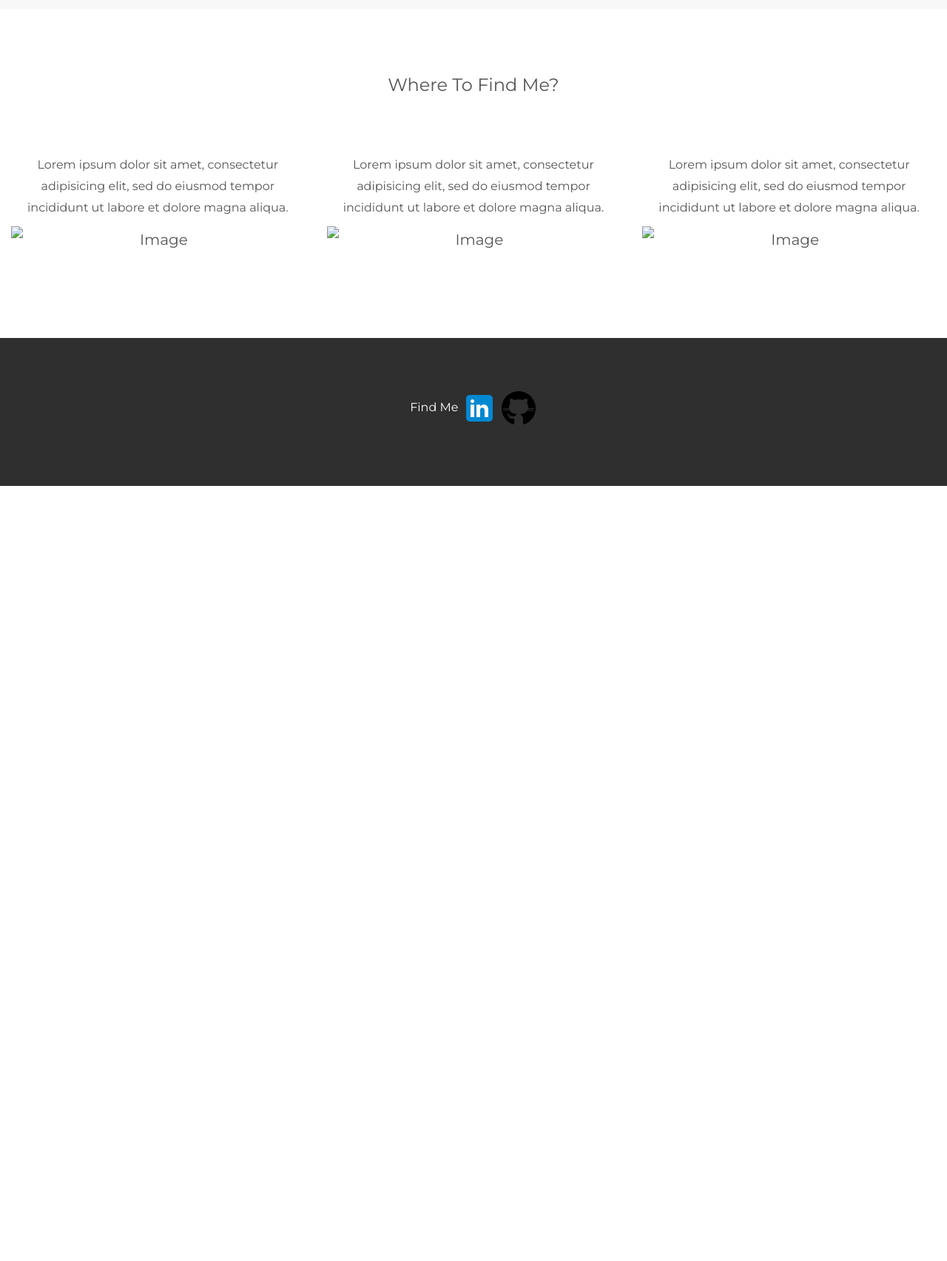
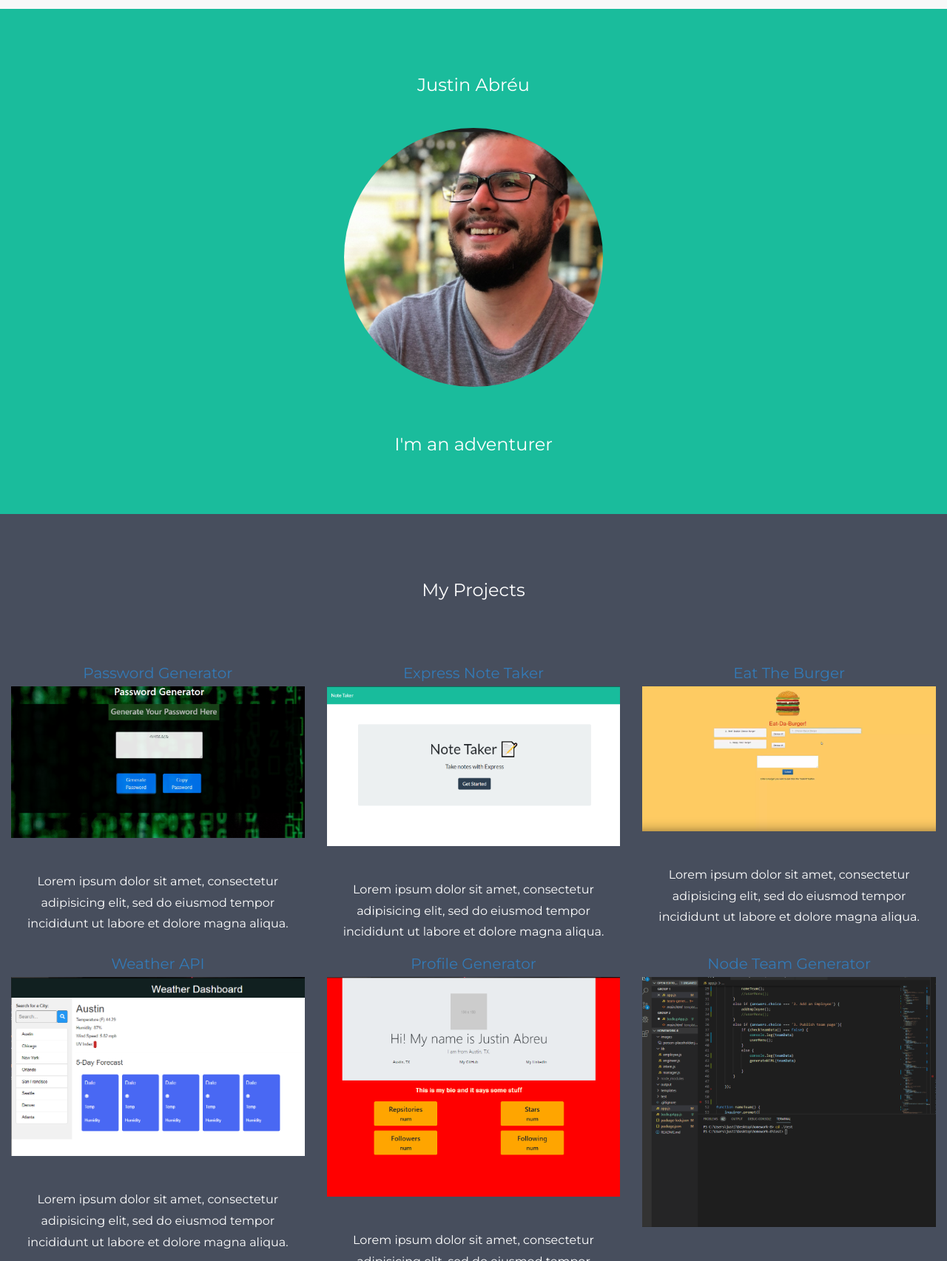
Before and after one commit to JGABREU2145/Portfolio, a plain HTML site: page portflio.html in a window 1280 px wide. Shown: the part 68-1773 px from the top of the page at 74% size. Before the commit the page ends 800 px from the top, so only its background shows below. Drawn offline with nearby package versions, Linux system fonts and the light colour scheme.

Commit message:
portfolio page styling done, needs descriptions

```diff
--- a/portflio.html
+++ b/portflio.html
@@ -49,6 +49,10 @@
   .navbar-nav  li a:hover {
     color: #1abc9c !important;
   }
+  .form-group {
+      width: 70%;
+      margin: 0 auto
+  }
   </style>
 </head>
 <body>
@@ -74,22 +78,86 @@
   </div>
 </nav>
 
-<!-- Third Container (Grid) -->
-<div class="container-fluid bg-3 text-center">
-  <h3 class="margin">Where To Find Me?</h3><br>
+<!-- First Container -->
+<div class="container-fluid bg-1 text-center">
+  <h3 class="margin">Justin Abréu</h3>
+  <img src="./assets/images/Justin.jpg" class="img-responsive img-circle margin" style="display:inline" alt="Bird" width="350" height="350">
+  <h3>I'm an adventurer</h3>
+</div>
+
+<!-- Portfolio Container (Grid) -->
+<div class="container-fluid bg-2 text-center">
+    <h3 class="margin">My Projects</h3><br>
     <div class="row">
         <div class="col-sm-4">
+            <a href="https://jgabreu2145.github.io/homework-3/">
+                Password Generator
+                <img src="./assets/images/PassGen.PNG" class="img-responsive margin" style="width:100%" alt="Image">
+            </a>
             <p>Lorem ipsum dolor sit amet, consectetur adipisicing elit, sed do eiusmod tempor incididunt ut labore et dolore magna aliqua.</p>
-      <img src="birds1.jpg" class="img-responsive margin" style="width:100%" alt="Image">
         </div>
         <div class="col-sm-4">
+            <a href="https://github.com/JGABREU2145/homework-9">
+            Express Note Taker
+            <img src="./assets/images/NoteTaker.PNG" class="img-responsive margin" style="width:100%" alt="Image">
+            </a>
             <p>Lorem ipsum dolor sit amet, consectetur adipisicing elit, sed do eiusmod tempor incididunt ut labore et dolore magna aliqua.</p>
-      <img src="birds2.jpg" class="img-responsive margin" style="width:100%" alt="Image">
         </div>
         <div class="col-sm-4">
+            <a href="https://jgabreu2145.github./homework-11/">
+                Eat The Burger
+                <img src="./assets/images/Eat.PNG" class="img-responsive margin" style="width:100%" alt="Image">
+            </a>
         <p>Lorem ipsum dolor sit amet, consectetur adipisicing elit, sed do eiusmod tempor incididunt ut labore et dolore magna aliqua.</p>
-      <img src="birds3.jpg" class="img-responsive margin" style="width:100%" alt="Image">
         </div>
+    </div>
+    <div class="row">
+        <div class="col-sm-4">
+          <a href="https://jgabreu2145.github.io/homework-6/">
+            Weather API
+            <img src="./assets/images/Weather API.PNG" class="img-responsive margin" style="width:100%" alt="Image">
+        </a>
+          <p>Lorem ipsum dolor sit amet, consectetur adipisicing elit, sed do eiusmod tempor incididunt ut labore et dolore magna aliqua.</p>
+        </div>
+        <div class="col-sm-4">
+          <a href="https://jgabreu2145.github.io/homework-7/">
+            Profile Generator
+            <img src="./assets/images/ProfileGen.PNG" class="img-responsive margin" style="width:100%" alt="Image">
+        </a>
+          <p>Lorem ipsum dolor sit amet, consectetur adipisicing elit, sed do eiusmod tempor incididunt ut labore et dolore magna aliqua.</p>
+        </div>
+        <div class="col-sm-4">
+          <a href="https://jgabreu2145.github.io/homework-8/">
+            Node Team Generator
+            <img src="./assets/images/Team Generator Gif.gif" class="img-responsive margin" style="width:100%" alt="Image">
+        </a>
+          <p>Lorem ipsum dolor sit amet, consectetur adipisicing elit, sed do eiusmod tempor incididunt ut labore et dolore magna aliqua.</p>
+        </div>
+      </div>
+      <div class="row">
+
+        <div class="col-sm-4">
+            <a href="https://jgabreu2145.github.io/homework-4/">
+                Quiz Game
+                <img src="./assets/images/QuizGame.PNG" class="img-responsive margin" style="width:100%" alt="Image">
+            </a>
+            <p>Lorem ipsum dolor sit amet, consectetur adipisicing elit, sed do eiusmod tempor incididunt ut labore et dolore magna aliqua.</p>
+        </div>
+        <div class="col-sm-4">
+            <a href="https://jgabreu2145.github.io/homework-5/">
+                Daily Planner
+                <img src="./assets/images/DailyPlanner.PNG" class="img-responsive margin" style="width:100%" alt="Image">
+            </a>
+            <p>Lorem ipsum dolor sit amet, consectetur adipisicing elit, sed do eiusmod tempor incididunt ut labore et dolore magna aliqua.</p>
+        </div>
+        <div class="col-sm-4">
+          <a href="https://jgabreu2145.github./homework-10/">
+            Node Team Generator
+          <img src="./assets/images/NodeTeamGen.gif" class="img-responsive margin" style="width:100%" alt="Image">
+            </a>
+          <p>Lorem ipsum dolor sit amet, consectetur adipisicing elit, sed do eiusmod tempor incididunt ut labore et dolore magna aliqua.</p>
+        </div>
+
       </div>
   </div>
 
```
Also changed, not shown: index.html (+2 -2 lines), assets/images/DailyPlanner.PNG (added), assets/images/Eat.PNG (added), assets/images/NodeTeamGen.gif (added), assets/images/NoteTaker.PNG (added), assets/images/PassGen.PNG (added), assets/images/ProfileGen.PNG (added), assets/images/QuizGame.PNG (added), assets/images/Team Generator Gif.gif (added), assets/images/Weather API.PNG (added). Lines whose indentation alone changed are shown as unchanged.
